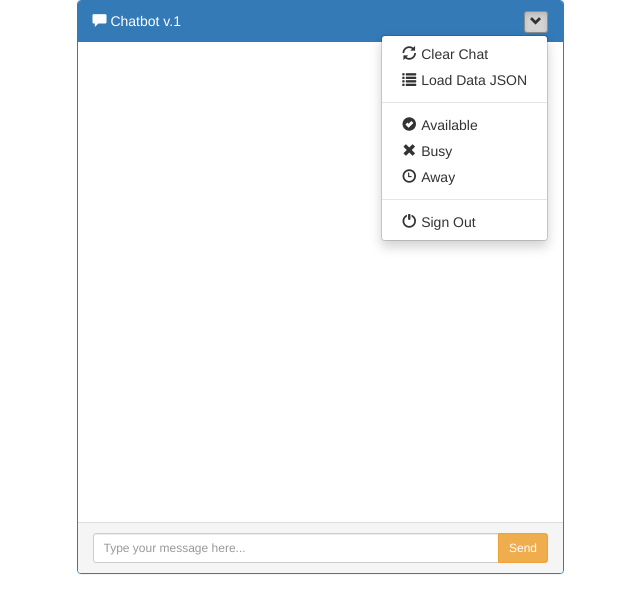
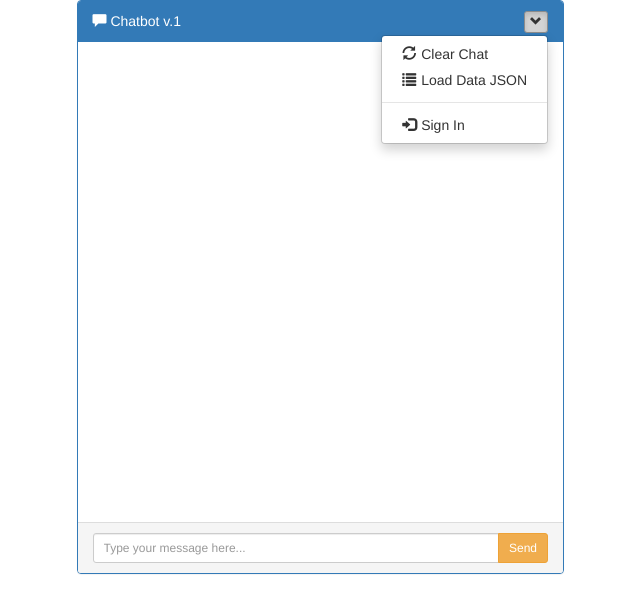
Before and after one commit to mosvhy/bs-chatbot, a plain HTML site: page index.html in a window 1280 px wide. Both pictures are taken after a click on the button 807 px from the left and 22 px from the top of the page. Shown: the whole page, without its empty margins (271-911 px from the left). Drawn offline with Linux system fonts and the light colour scheme.

Commit message:
u:dropdown menu

```diff
--- a/index.html
+++ b/index.html
@@ -20,12 +20,14 @@
               <ul class="dropdown-menu slidedown">
                 <li><a href="javascript:clearChat();"><span class="glyphicon glyphicon-refresh"></span>Clear Chat</a></li>
                 <li><a href="javascript:loadDataJSON();"><span class="glyphicon glyphicon-list"></span>Load Data JSON</a></li>
+                <!--
+                  <li class="divider"></li>
+                  <li><a href="javascript:;"><span class="glyphicon glyphicon-ok-sign"></span>Available</a></li>
+                  <li><a href="javascript:;"><span class="glyphicon glyphicon-remove"></span>Busy</a></li>
+                  <li><a href="javascript:;"><span class="glyphicon glyphicon-time"></span>Away</a></li>
+                -->
                 <li class="divider"></li>
-                <li><a href="javascript:;"><span class="glyphicon glyphicon-ok-sign"></span>Available</a></li>
-                <li><a href="javascript:;"><span class="glyphicon glyphicon-remove"></span>Busy</a></li>
-                <li><a href="javascript:;"><span class="glyphicon glyphicon-time"></span>Away</a></li>
-                <li class="divider"></li>
-                <li><a href="javascript:;"><span class="glyphicon glyphicon-off"></span>Sign Out</a></li>
+                <li><a href="javascript:;" class="btn-auth"><span class="glyphicon glyphicon-log-in"></span>Sign In</a></li>
               </ul>
             </div>
           </div>
```
